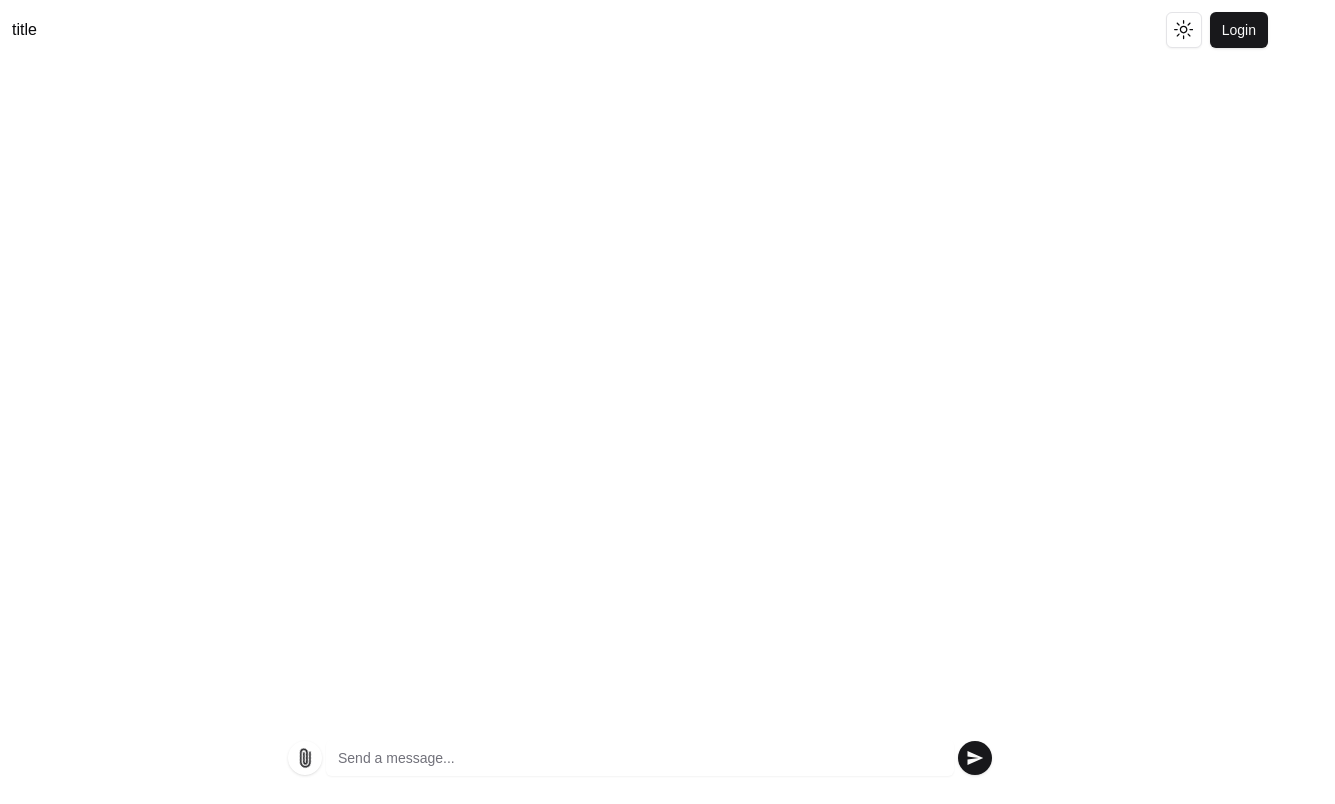
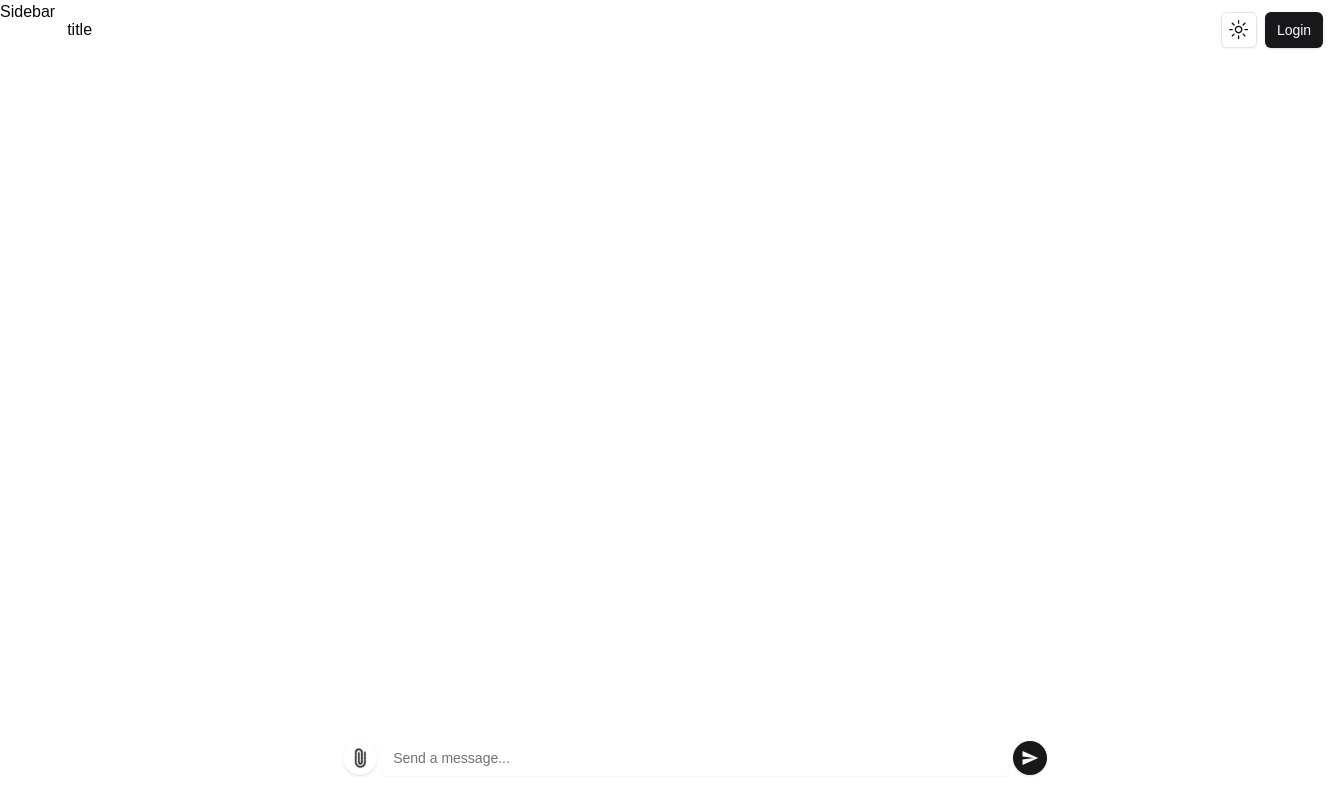
Before and after one commit to MempliFy/web, a Next.js app: page / in a window 1280 px wide. Shown: the whole page, 1335 px wide, since content can reach past the window. Built offline with nearby package versions, Linux system fonts and the light colour scheme.

Commit message:
Add Sidebar template

```diff
--- a/src/app/layout.tsx
+++ b/src/app/layout.tsx
@@ -4,6 +4,7 @@ import { Provider } from "jotai";
 import { Toaster } from "@/components/ui/sonner";
 import { ThemeProvider } from "@/components/custom/theme-provider";
 import { Navbar } from "@/components/custom/navbar";
+import { Sidebar } from "@/components/custom/sidebar";
 
 export const metadata: Metadata = {
   title: "MempliFy Web App",
@@ -26,8 +27,13 @@ export default function RootLayout({
             disableTransitionOnChange
           >
             <Toaster position="top-center" />
-            <Navbar />
-            <div className="p-3">{children}</div>
+            <div className="flex w-dvw">
+              <Sidebar />
+              <div className="flex-grow">
+                <Navbar />
+                <div className="p-3">{children}</div>
+              </div>
+            </div>
           </ThemeProvider>
         </Provider>
       </body>
--- /dev/null
+++ b/src/components/custom/sidebar.tsx
@@ -0,0 +1,3 @@
+export const Sidebar: React.FC = () => {
+  return <> Sidebar</>;
+};
```
